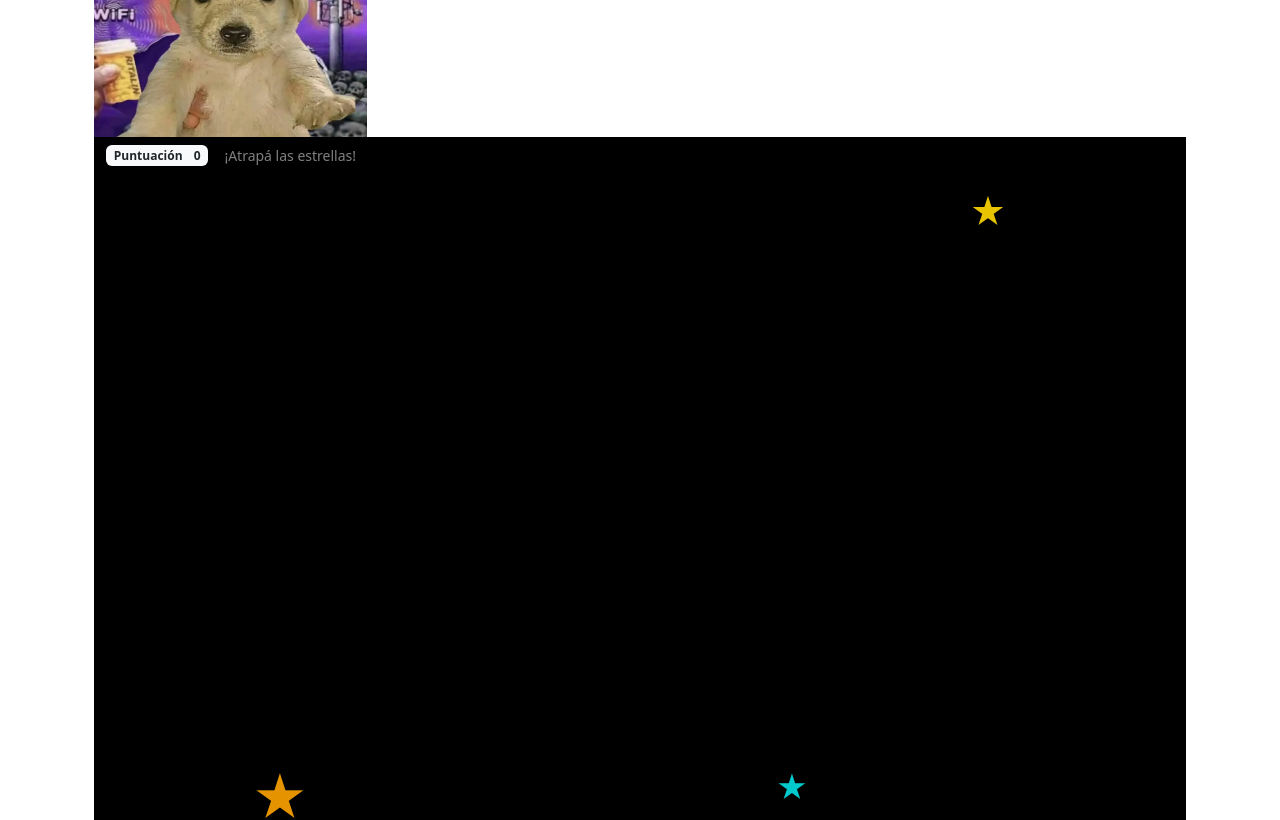
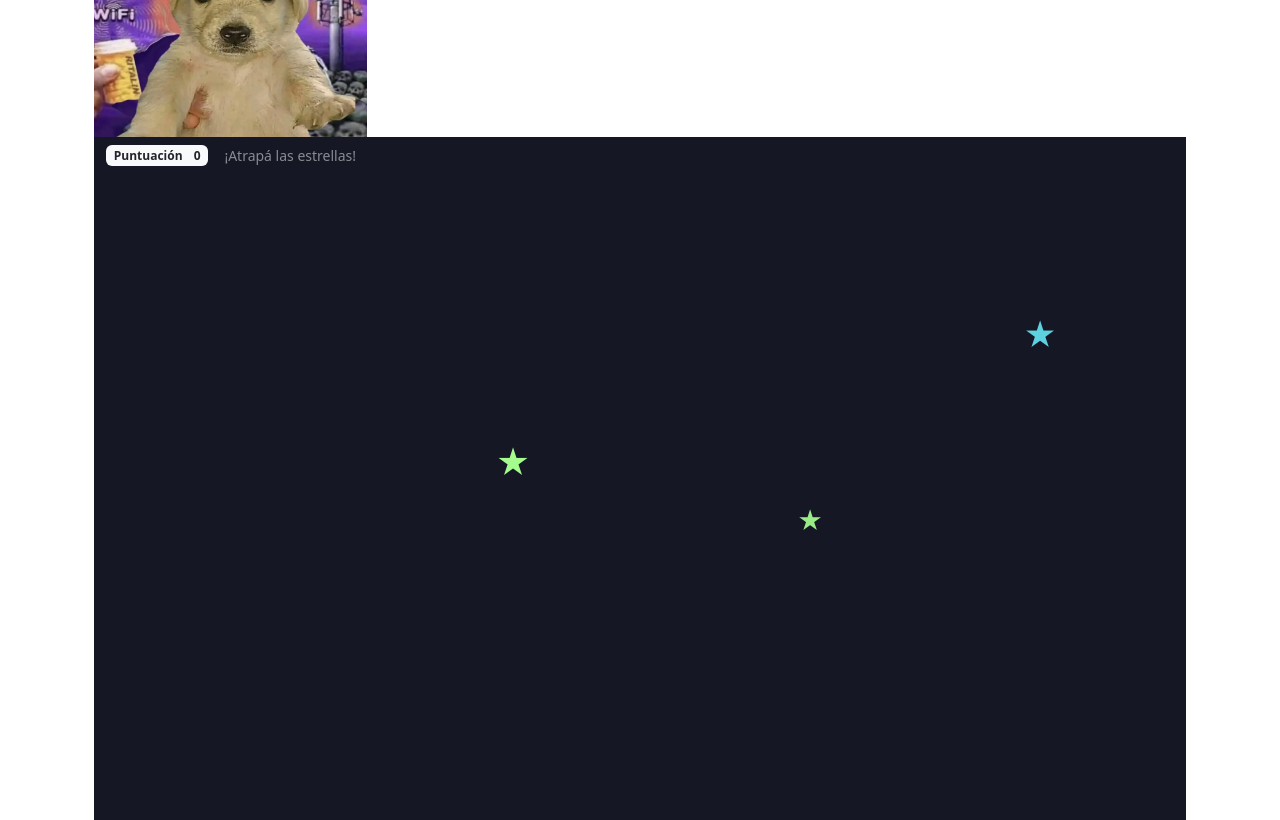
Before and after one commit to lucianochimale8/pw_tp5_grupo5, a React (Vite) app: page /Games in a window 1280 px wide. Shown: the part 360-1180 px from the top of the page. Built offline with nearby package versions, Linux system fonts and the light colour scheme.

Commit message:
Se simplifica la clase TiempoIntervalo ya que generaba un doble spawner de estrellas y se ajusta el tiempo de spawner de las estrellas donde a el jugador se le sigue desafiendo para atrapar las estrellas antes de que desaparezca.

```diff
--- a/src/assets/component/Estrellas.jsx
+++ b/src/assets/component/Estrellas.jsx
@@ -2,8 +2,8 @@ import React, { useEffect, useRef, useState } from "react";
 import { iniciarIntervalo } from "../data/TiempoIntervalo";
 import Star from "./Star";
 
-const STAR_COLORS = ["#FFD700", "#FFA500", "#9B59B6", "#00CED1"];
-const SPAWN_INTERVAL_MS = 5000;
+const STAR_COLORS = ["#ffea71ff", "#a6ff90ff", "#fd829dff", "#66e6f7ff"];
+const SPAWN_INTERVAL_MS = 400;
 const STAR_LIFESPAN_MS = 2500;
 const MAX_STARS = 3;
 
@@ -58,7 +58,7 @@ export default function Estrellas() {
   return (
     <div
       className="w-100 h-100"
-      style={{ minHeight: "100vh", backgroundColor: "#000", position: "relative", overflow: "hidden" }}
+      style={{ minHeight: "100vh", backgroundColor: "#151724ff", position: "relative", overflow: "hidden" }}
     >
       <nav className="navbar navbar-dark bg-transparent position-fixed w-100" style={{ zIndex: 2000 }}>
         <div className="container-fluid d-flex justify-content-start align-items-center">
--- a/src/assets/data/TiempoIntervalo.js
+++ b/src/assets/data/TiempoIntervalo.js
@@ -1,14 +1,5 @@
-export function iniciarIntervalo(agregarEstrella) {
-  const intervalo = setInterval(() => {
-    const nuevaEstrella = {
-      id: Date.now(),
-      left: Math.random() * window.innerWidth,
-      top: Math.random() * window.innerHeight,
-      size: Math.random() * 20 + 10
-    };
-
-    agregarEstrella(nuevaEstrella);
-  }, 500);
-
+// TiempoIntervalo.js
+export function iniciarIntervalo(callback, intervaloMs) {
+  const intervalo = setInterval(callback, intervaloMs);
   return intervalo;
 }
```
